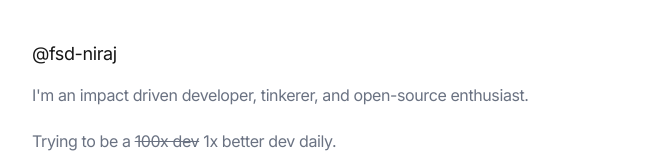
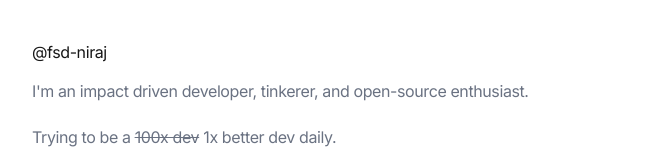
Before and after one commit to fsd-niraj/portfolio, a Next.js app: page / in a window 1280 px wide. Shown: the top 160 px of the page, without its empty margins (304-951 px from the left). Built offline with nearby package versions, Linux system fonts and the light colour scheme.

Commit message:
data.js updates

```diff
--- a/src/app/page.tsx
+++ b/src/app/page.tsx
@@ -17,7 +17,7 @@ export default function Home() {
     return <span className="text-black dark:text-white">{text}</span>
   }
 
-  const LIST_CONTAINER_VARIANTS = {
+  const LIST_CONTAINER_VARIANTS: Variants = {
     visible: {
       transition: {
         delayChildren: 0.2,
@@ -26,7 +26,7 @@ export default function Home() {
     }
   };
 
-  const LIST_ITEM_VARIANTS = {
+  const LIST_ITEM_VARIANTS: Variants = {
     hidden: {
       y: -10,
       opacity: 0
@@ -42,7 +42,7 @@ export default function Home() {
     <>
       <div className="max-w-2xl m-auto p-8 font-[family-name:var(--font-geist-sans)] flex flex-col h-screen gap-4 cursor-default">
         <motion.main className="grow" variants={LIST_CONTAINER_VARIANTS} initial="hidden" animate="visible">
-          <motion.h1 variants={LIST_ITEM_VARIANTS} className="my-2 text-lg hover:text-green-600 dark:hover:text-green-400 transition-colors duration-400">@fsd-niraj</motion.h1>
+          <motion.h1 variants={LIST_ITEM_VARIANTS} className="my-2 hover:text-green-600 dark:hover:text-green-400 transition-colors duration-400">@fsd-niraj</motion.h1>
           <motion.p variants={LIST_ITEM_VARIANTS} className="text-gray-500 dark:text-zinc-400 leading-snug mt-4 mb-6">{homePageData.summary}
           </motion.p>
           <motion.p variants={LIST_ITEM_VARIANTS} className="text-gray-500 dark:text-zinc-400 leading-snug mt-4 mb-6">Trying to be a <span className="line-through">100x dev</span> 1x better dev daily.
--- a/src/data.ts
+++ b/src/data.ts
@@ -3,11 +3,11 @@ export const homePageData = {
     "I'm an impact driven developer, tinkerer, and open-source enthusiast.",
   subSummary: 'Trying to be a 100x dev 1x better dev daily.',
   interests: [
-    'data security',
-    'satellite hacking',
-    'artificial intelligence',
+    'AI/ML',
+    'computer vision',
+    'system design',
+    'security',
     'robotics',
-    'system design',
     'web3',
   ],
   social: [
```
Also changed, not shown: src/app/blog/[slug]/page.tsx (renamed from src/app/[blog]/[slug]/page.tsx), src/app/blog/page.tsx (renamed from src/app/[blog]/page.tsx).
